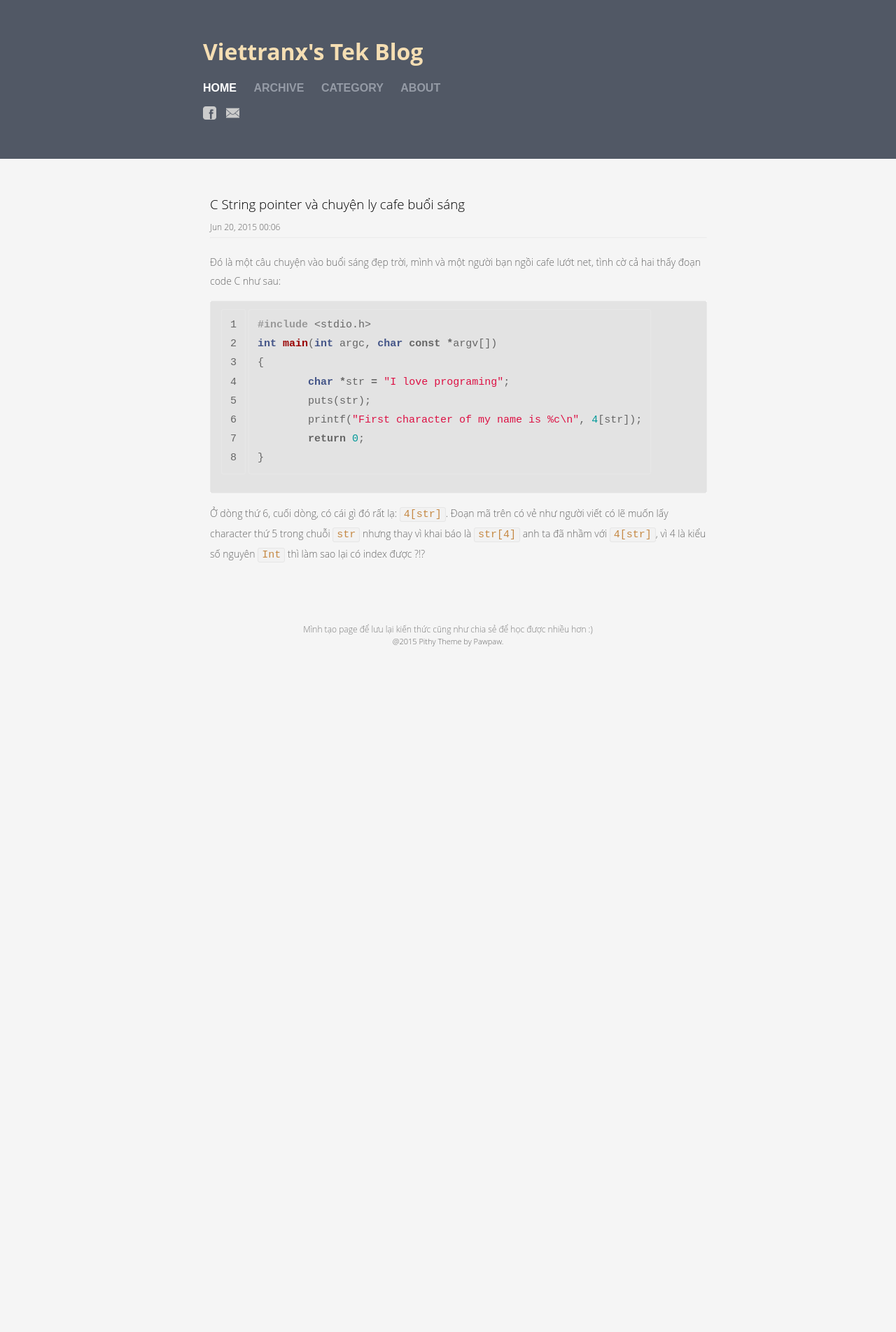
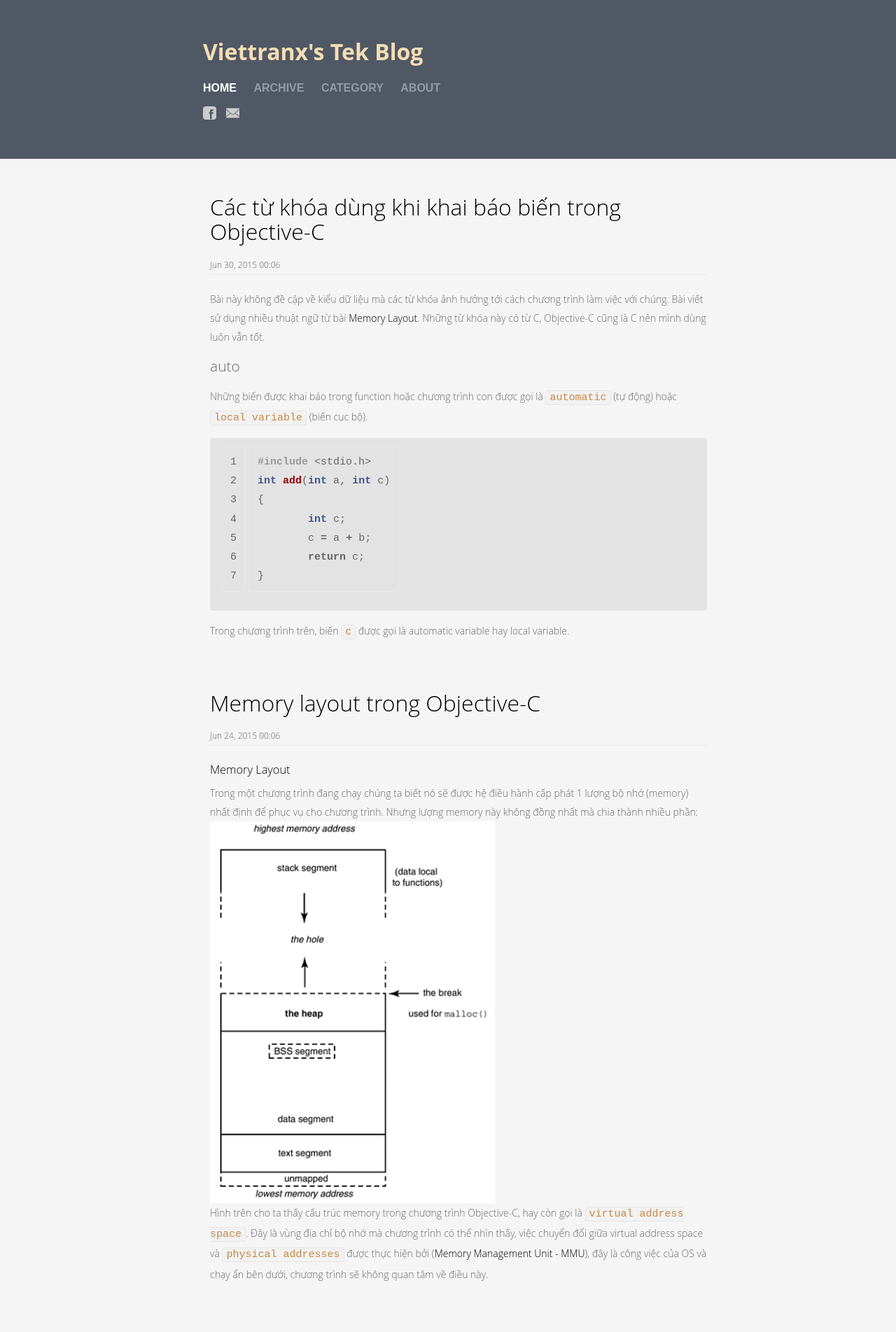
Before and after one commit to skylabvn/viettranx.github.io, a Jekyll site: the page built from index.html, in a window 1280 px wide. Shown: the top 1904 px of the page at 70% size. Built offline with Jekyll 4.4.1, drawn with Linux system fonts in a browser that asks for light colours; before the commit the page ends 925 px from its top, so only the background shows below that; some of the changed text lies outside the part shown.

Commit message:
Add new posts and, edit about, config and index

```diff
--- a/_config.yml
+++ b/_config.yml
@@ -1,6 +1,6 @@
 # Site settings
 title: Viettranx's Tek Blog
-motto: Mình tạo page để lưu lại kiến thức cũng như chia sẻ để học được nhiều hơn :)
+motto: Share more and learn more :)
 email: viettrax@gmail.com
 description: "Tek Blog - Những kiến thức lập trình C, Objective-C, iOS và Mac OSX."
 baseurl: "" # the subpath of your site, e.g. /blog/
--- /dev/null
+++ b/_posts/2015-06-24-Memory-Layout-trong-objc.markdown
@@ -0,0 +1,42 @@
+---
+layout: post
+title:  "Memory layout trong Objective-C"
+date:   2015-06-24
+categories: Objective-C memory
+---
+
+### Memory Layout
+Trong một chương trình đang chạy chúng ta biết nó sẽ được hệ điều hành cấp phát 1 lượng bộ nhớ (memory) nhất định để phục vụ cho chương trình. Nhưng lượng memory này không đồng nhất mà chia thành nhiều phần:
+<img style="display:block" src="/images/memory-layout.png" />
+Hình trên cho ta thấy cấu trúc memory trong chương trình Objective-C, hay còn gọi là `virtual address space`. Đây là vùng địa chỉ bộ nhớ mà chương trình có thể nhìn thấy, việc chuyển đổi giữa virtual address space và `physical addresses` được thực hiện bởi ([Memory Management Unit - MMU](https://en.wikipedia.org/wiki/Memory_management_unit)), đây là công việc của OS và chạy ẩn bên dưới, chương trình sẽ không quan tâm về điều này.
+
+Đi từ thấp lên cao ta sẽ có:
+
+* `Text Segment`: đây là vùng nhớ "cứng" hay `read-only`. Vùng nhớ này sẽ chứa code thực thi chương trình và những biến ready-only.
+
+* `Data Segment`: chứa các biến read/write và các biến toàn cục (global variables).
+
+* `Heap`: chứa các khối memory mà được cấp phát động (`Dynamic Allocation`) khi chương trình chạy (`run time`). Ta có thể hình dung nó như các hộc giữ đồ, khi được yêu cầu thì nó sẽ cho 1 hộc tủ vừa đủ đựng món đồ đó và trả về 1 cái chìa khóa. Nếu ta không lấy đồ lại thì nó vẫn cứ ở trong tủ cho tới khi chương trình kết thúc. Về cơ chế, vùng nhớ này khi có yêu cầu cấp phát bộ nhớ thì nó sẽ chất đồ cao lên (`heap upward`) - một trong những lý do nó tên là Heap.
+
+* `Stack`: Đây là vùng nhớ để gọi các hàm (`functions`) cũng như lưu trữ các biến cục bộ. Khi function được gọi, chương trình sẽ tạo một `stack frame`, đây là một vùng nhớ con bên trong Stack, nó sẽ có vừa đủ không gian cho thông tin của function như: tất tham số và biến cục bộ mà có đăng ký trong function. Tuy được gọi là Stack, thế nhưng nó lại phát triển hướng xuống (từ địa chỉ con trỏ cao tới thấp), sau khi function hoàn tất công việc, con trỏ sẽ quay về vị trí trước đó, tức là vị trí con trỏ cao hơn, lúc này stack frame cũng sẽ được giải phóng.
+{% highlight C linenos tabsize=4 %}
+#include <stdio.h>
+void test() {
+    int a = 1;
+    int b = 2;
+    int c = 3;
+    printf("%p, %p, %p", &a, &b, &c); // 0x7fff5fbff7ac, 0x7fff5fbff7a8, 0x7fff5fbff7a4
+    // Thứ tự của con trỏ rõ ràng là hướng xuống
+}
+int main(int argc, const char * argv[]) {
+    test();
+    return 0;
+}
+{% endhighlight %}
+
+### Đôi điều về memory management
+Ở trên mình có đề cập việc chuyển đổi giữa virtual memory <=> physic memory là của OS, ngoài ra trong Mac có những cơ chế tối ưu như `NSZone`. Để hiểu về NSZone ta có thể tìm hiểu 1 chút về cơ chế cấp phát bộ nhớ, đặc biệt là khi bộ nhớ trên RAM không đủ cho nhu cầu cấp phát. Lúc này OS sẽ mang 1 phần bộ nhớ tương đương trên RAM copy vào HDD (hay còn được biết đến là virtual memory), sau đó giải phóng vùng nhớ này để cấp phát cho chương trình đang cần. Và OS cũng sẽ làm ngược lại khi vùng nhớ trên HDD đang được yêu cầu tái sử dụng. Cơ chế này gọi là Swapping hay [Pagging](https://en.wikipedia.org/wiki/Paging).
+
+Trên thực tế cơ chế Paging lại không vận hành dễ dàng như thế. Trong trường hợp các đối tượng thường hay được truy vấn cùng nhau (vd: Book và Author), điều gì xảy ra nếu Book thì đang ở trên RAM và Author thì lại ở trên HDD, điều này ảnh hướng rất lớn tới hiệu năng chương trình. Tệ hơn, nếu OS lại giải phóng đúng ngay vùng nhớ của Book và đưa nó vào HDD lấy Author ra RAM. Hệ quả này được gọi là `Thrashing`. Lúc này công việc của NSZone là đảm bảo cho cả 2 đối tượng trên luôn ở gần nhau vì thế sẽ chống Thrashing và đồng thời tăng hiệu năng cho ứng dụng. Hiện tại NSZone không được Apple khuyến khích sử dụng nữa vì OS đã làm luôn công việc này.
+
+Với sự phát triển phần cứng như hiện tại cũng như các ngôn ngữ lập trình ngày càng thông minh hơn thì có vẻ đây là chuyện của quá khứ. Các ngôn ngữ hiện đại như Swift cũng không còn quản lý bộ nhớ tường minh nữa. Nhưng về mặt bản chất nó vẫn luôn tồn tại và góp phần không nhỏ tới hiệu năng của ứng dụng.
--- /dev/null
+++ b/_posts/2015-06-28-Cac-tu-khoa-khai-bao-bien-trong-objc.markdown
@@ -0,0 +1,82 @@
+---
+layout: post
+title:  "Các từ khóa dùng khi khai báo biến trong Objective-C"
+date:   2015-06-30
+categories: Objective-C variable
+---
+Bài này không đề cập về kiểu dữ liệu mà các từ khóa ảnh hưởng tới cách chương trình làm việc với chúng. Bài viết sử dụng nhiều thuật ngữ từ bài [Memory Layout](/objective-c/memory/2015/06/24/Memory-Layout-trong-objc.html). Những từ khóa này có từ C, Objective-C cũng là C nên mình dùng luôn vẫn tốt.
+<h2>auto</h2>
+Những biến được khai báo trong function hoặc chương trình con được gọi là `automatic` (tự động) hoặc `local variable` (biến cục bộ).
+{% highlight C linenos tabsize=4 %}
+#include <stdio.h>
+int add(int a, int c)
+{
+	int c;
+	c = a + b;
+	return c;
+}
+{% endhighlight %}
+Trong chương trình trên, biến `c` được gọi là automatic variable hay local variable.
+
+Biến local được tạo trong vùng nhớ `Stack`. Chúng sẽ tồn tại từ lúc khai báo đến khi kết thúc hàm (`function`). Như cơ chế đã nói ở bài trước thì bản thân hàm add trong đoạn code trên sẽ được đặt vào stack frame, khi hàm add kết thúc, con trỏ sẽ dịch chuyển lên vị trí trước đó. Và nếu lúc này ta gọi tiếp hàm add nữa thì con trỏ sẽ dùng lại stack frame này và overide lại vùng nhớ cho nó. Nhưng vì biến c được khai báo không có khởi tạo giá trị nên nó sẽ nhớ giá trị cũ (từ stack frame trước) cho tới khi ta gán cho nó giá trị mới.
+
+Sở dĩ nó gọi là automatic varible là vì các biến này luôn tự tạo trong vùng nhớ Stack và được tự động quản lý bởi chương trình chứ không xin cấp phát và trả lại như Heap. Từ khóa này cũng là khai báo mặc định nên rất hiếm khi được sử dụng.
+
+## extern
+Từ khóa extern được sử dụng để để tạo tham chiếu cho các biến toàn cục `global variable` cho các file source khác nhau. Đại loại như trong một ứng dụng ta đếm số lượt xem của người dùng thì sẽ chỉ cần khai báo 1 biến int cho khắp ứng dụng thôi là đủ, ta sẽ khai báo như sau:
+{% highlight C tabsize=4 %}
+extern int pageCount;
+{% endhighlight %}
+
+Câu lệnh trên sẽ nói rằng trình biên dịch cứ tìm biến pageCount trong ứng dụng và link nó vào, trình biên dịch sẽ hiểu câu lệnh trên là biến int nhưng sẽ không cấp phát vùng nhớ, nó chỉ đi tìm biến pageCount đã có trong chương trình. Nếu ta không khai báo `int pageCount` ở bất kỳ nơi nào trong ứng dụng thì bộ biên dịch sẽ báo lỗi `linker error`.
+
+## static
+Từ khóa này khá thú vị vì nếu không hiểu về memory sẽ không hiểu cách nó hoạt động. Cách vận hành `static variable` cũng tùy xem nó được khai báo trong hàm hay ngoài hàm (`external variable`), mà thật tế thì chúng chỉ khác là ở ngoài hàm thì sẽ được các hàm khác nhìn thấy và sử dụng.
+
+{% highlight C tabsize=4 %}
+void increase() {
+	static int count;
+	count++;
+}
+int main() {
+	increase(); // count = 1;
+	increase(); // count = 2;
+	increase(); // count = 3;
+	return 0;
+}
+{% endhighlight %}
+
+Static variable được cấp phát trong vùng nhớ `data Segment` và luôn được khởi tạo giá trị là 0 (nếu ta không gán giá trị cho nó). Vì nó không nằm trong vùng nhớ Stack nên biến `count` sẽ không mất đi khi hàm increase kết thúc, nếu ta tiếp tục gọi hàm increase thì biến count sẽ trỏ vào đúng vùng nhớ trong data segment để lấy giá trị cũ mà không cần khai báo lại. Đây còn gọi là khai báo 1 lần.
+
+Trong trường hợp biến `static int count` được khai báo ngoài hàm thì toàn bộ file source chứa nó sẽ có thể sử dụng được nhưng các file source khác thì không. Đó là lý do từ khóa `extern` tồn tại.
+
+## const
+Đây là một trong số những từ khóa rất phổ biến, biến `const` được khởi tạo trong vùng nhớ read-only, chính vì thế ta không thể thay đổi giá trị của biến.
+{% highlight C tabsize=4 %}
+const int maxSpeed = 10;
+maxSpeed = 20 // error
+{% endhighlight %}
+
+Nhưng với con trỏ thì dù con trỏ là const nhưng giá trị của nó vẫn thay đổi được, chỉ là nó không thể trỏ đến nơi khác.
+{% highlight C tabsize=4 %}
+int a = 10;
+int b = 15;
+int *const pa = &a;
+a = 20; // OK, a = 20
+pa = &b; // error
+{% endhighlight %}
+
+## volatile
+Từ khóa `volatile` nhằm giúp khai báo 1 biến mà biến mà nói cho trình biên dịch rằng sẽ có khả năng giá trị của biến sẽ thay đổi bên ngoài main thread nên trình biên dịch không nên chạy tối ưu hóa cho code. VD ta có đoạn code sau đây:
+{% highlight C tabsize=4 %}
+int flag = 1;
+while(flag) doSomething();
+{% endhighlight %}
+
+Lúc này trình biên dịch sẽ nhận ra rằng biến `flag` trong vòng lặp không được cập nhật vì thế nó sẽ tự tối ưu thành:
+{% highlight C tabsize=4 %}
+int flag = 1;
+while(1) doSomething();
+{% endhighlight %}
+
+Như vậy vòng lặp sẽ lặp bất tận, ta có thể chống điều này bằng cách khai báo biến flag thành `volatile int flag`. Từ đó trình biên dịch sẽ hiểu là biến flag sẽ được update bên ngoài main thread.
--- a/_sass/_base.scss
+++ b/_sass/_base.scss
@@ -91,7 +91,7 @@ h1, h2, h3, h4, h5, h6 {
 a {
     color: $brand-color;
     text-decoration: none;
-
+	line-height: 1.1em;
     &:visited {
         color: darken($brand-color, 15%);
     }
--- a/about.html
+++ b/about.html
@@ -15,9 +15,9 @@ var myProfile = {
 	nick_name: "Last Chick",
 	gender: "Male",
 	job: "iOS and Web Developer",
-	languages: ["PHP", "Java", "Objective-C"],
+	languages: ["Objective-C", "Swift", "PHP"],
 	description: "Là người yêu lập trình, thích chia sẻ và học hỏi các
-	 kiến thức về lập trình, đặc biệt là C, ObjC, Java."
+	 kiến thức về lập trình, đặc biệt là Objective-C, Swift"
 }
 {% endhighlight %}
 
--- a/index.html
+++ b/index.html
@@ -7,9 +7,9 @@ layout: default
     {% for post in site.posts %}
       <li>
         <br>
-        <h3>
+        <h1>
           <a class="post-link" href="{{ post.url | prepend: site.baseurl }}">{{ post.title }}</a>
-        </h3>
+        </h1>
         <span class="post-meta">{{ post.date | date: "%b %-d, %Y %H:%m" }}</span>
         <hr id="line">
 		<div class="content">
```
Also changed, not shown: images/memory-layout.png (added).
